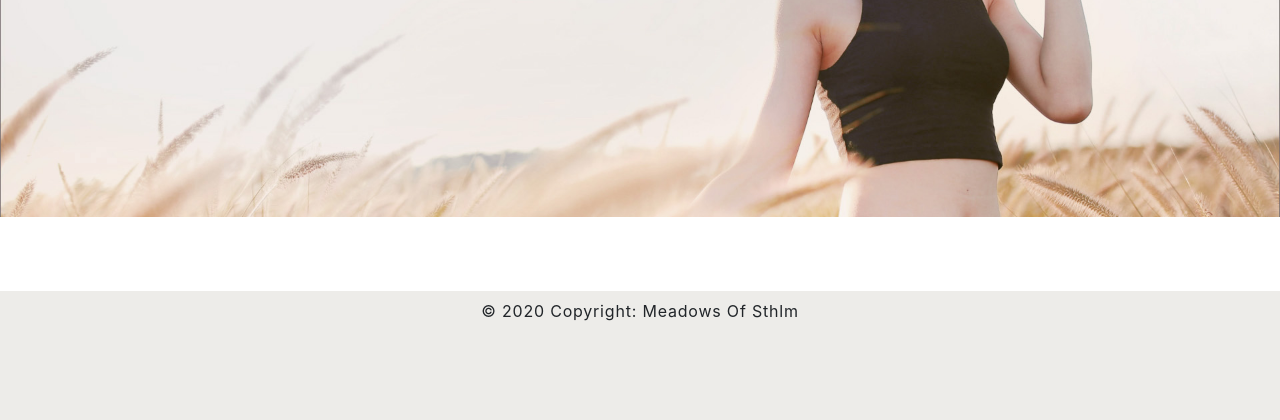
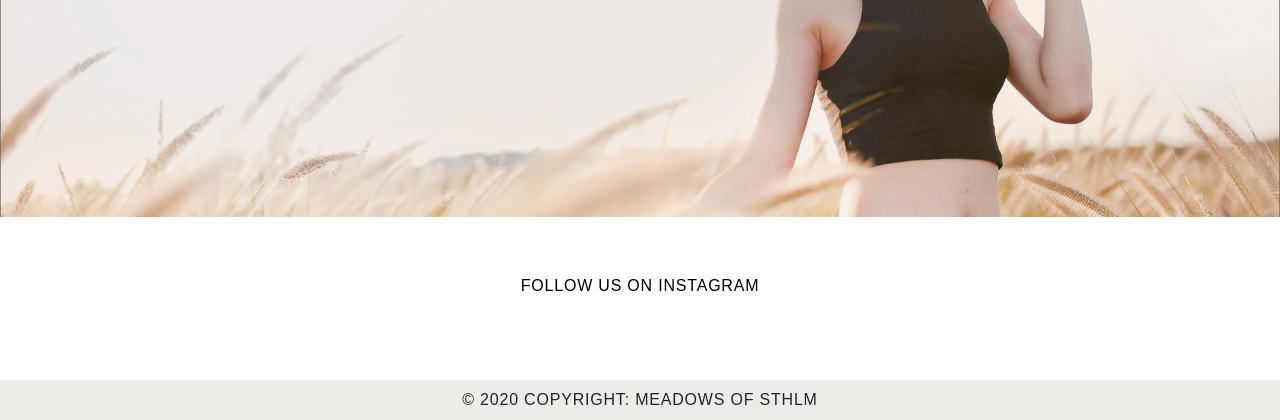
Before and after one commit to Code-Institute-Submissions/meadows_of_sthlm, a Django app: page / in a window 1280 px wide. Shown: the part 529-949 px from the top of the page. Before the commit the page ends 850 px from the top, so only its background shows below. Run offline with Django 3.2, Linux system fonts and the light colour scheme; some libraries are stand-ins or nearby versions; some web fonts are replaced.

Commit message:
instagram widget

```diff
--- a/home/templates/home/index.html
+++ b/home/templates/home/index.html
@@ -29,4 +29,15 @@
         </div>
     </div>
 </div>
+
+
+<!-- Instagram -->
+<div class="text-center py-2  mt-5 mb-4">
+    <a href="https://www.instagram.com/meadowsofsthlm/" class="link-font">Follow us on
+        Instagram</a></div>
+
+<script src="https://apps.elfsight.com/p/platform.js" defer></script>
+<div class="elfsight-app-952a1b7b-308c-456d-a0d0-17aaedb9c493"></div>
+
+
 {% endblock %}
--- a/templates/base.html
+++ b/templates/base.html
@@ -159,7 +159,7 @@
 
         <!-- Footer -->
         <footer class="page-footer font-small pt-4">
-            <div class="footer-copyright text-center py-2">© 2020 Copyright: Meadows Of Sthlm</div>
+            <div class="footer-copyright text-center py-2 link-font">© 2020 Copyright: Meadows Of Sthlm</div>
         </footer>
         <!-- End Footer -->
 
```
